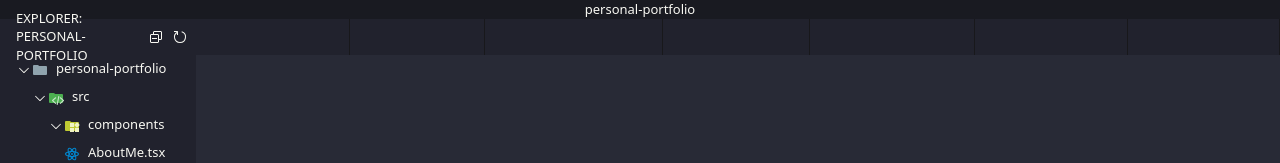
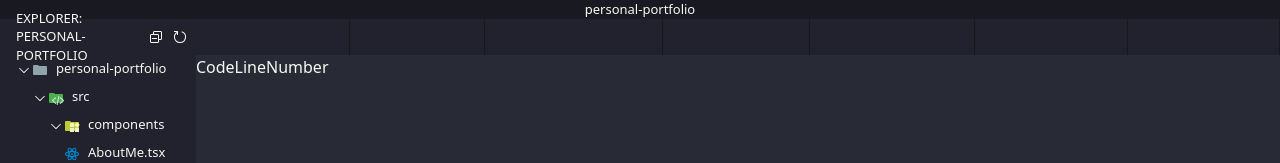
Before and after one commit to Enzovnm/personal-portfolio, a React (Vite) app in the folder personal-portfolio/: page / in a window 1280 px wide. Shown: the top 163 px of the page. Built offline with nearby package versions, Linux system fonts and the light colour scheme.

Commit message:
feat: Updating Gutter and MainContent

```diff
--- /dev/null
+++ b/personal-portfolio/src/components/MainContent/Gutter.tsx
@@ -0,0 +1,4 @@
+
+export const Gutter = () => {
+  return <div>CodeLineNumber</div>;
+};
--- a/personal-portfolio/src/components/MainContent/MainContent.tsx
+++ b/personal-portfolio/src/components/MainContent/MainContent.tsx
@@ -1,3 +1,11 @@
+import { Gutter } from "./Gutter";
+
 export const MainContent = () => {
-  return <main className="bg-dracula h-full"></main>;
+  return (
+    <>
+      <div className="bg-dracula h-full w-full">
+        <Gutter />
+      </div>
+    </>
+  );
 };
```
